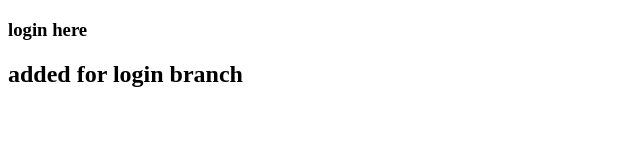
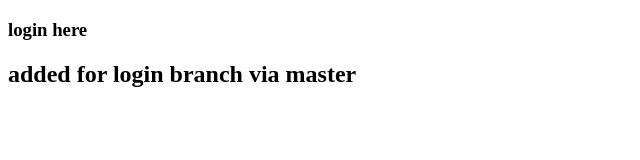
Before and after one commit to RimasJB/gitCrash, a plain HTML site: page login.html in a window 1280 px wide. Shown: the whole page, without its empty margins (0-640 px from the left). Drawn offline with Linux system fonts and the light colour scheme.

Commit message:
test from master to login

```diff
--- a/login.html
+++ b/login.html
@@ -7,6 +7,6 @@
 </head>
 <body>
     <h3>login here</h3>
-    <h2>added for login branch</h2>
+    <h2>added for login branch via master</h2>
 </body>
 </html>
```
